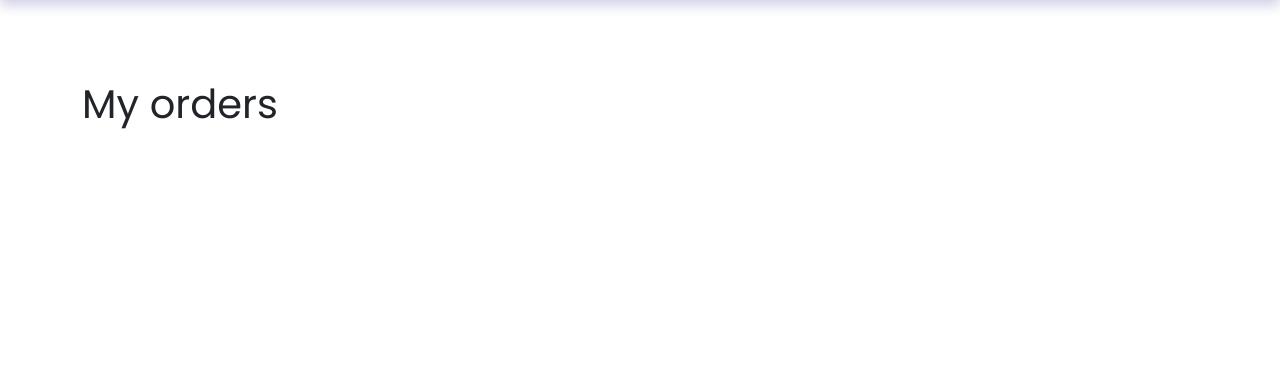
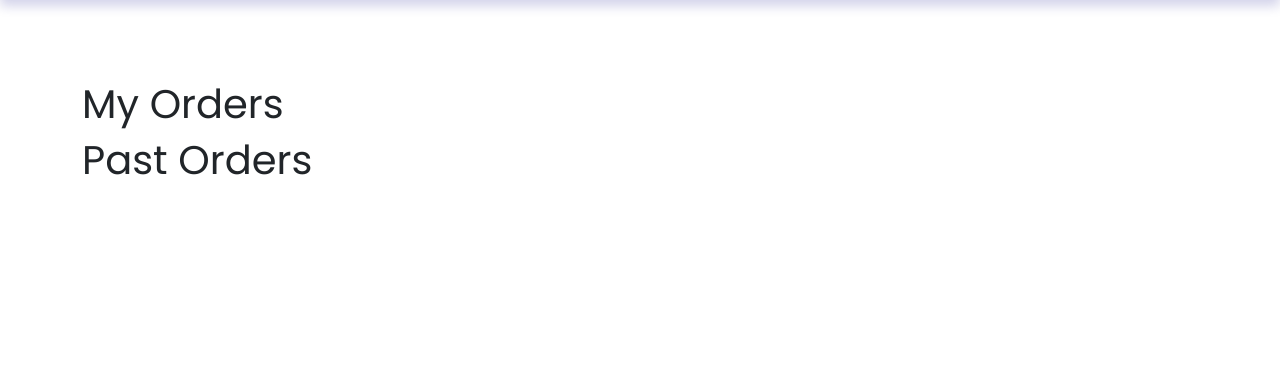
Before and after one commit to NU-BSCS19-WebProg/NU-Online-Cafeteria, a PHP site: page /customer_profile.php in a window 1280 px wide. Shown: the part 76-450 px from the top of the page. Run offline with PHP 8.4, Linux system fonts and the light colour scheme; some libraries are stand-ins or nearby versions.

Commit message:
minor fix

```diff
--- a/common/components.php
+++ b/common/components.php
@@ -116,7 +116,7 @@ function adminSideBar($page)
 {
   echo '<div class="text-start">
     <h1>Hello Manager! </h1>
-    <p>Manage all your restaurant from here</p>
+    <p>Manage your restaurant from here</p>
   </div>
   <div class="list-group">';
 
--- a/customer_profile.php
+++ b/customer_profile.php
@@ -15,7 +15,10 @@ include("common/components.php");
     <main>
         <div class="container">
             <div class="row">
-                <h1>My orders</h1>
+                <h1>My Orders</h1>
+            </div>
+            <div>
+                <h1>Past Orders</h1>
             </div>
         </div>
     </main>
```
